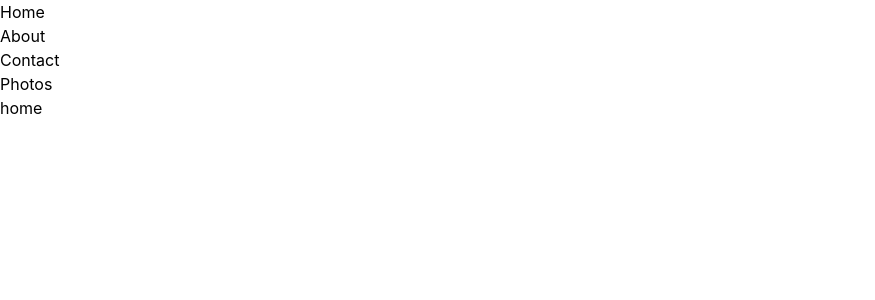
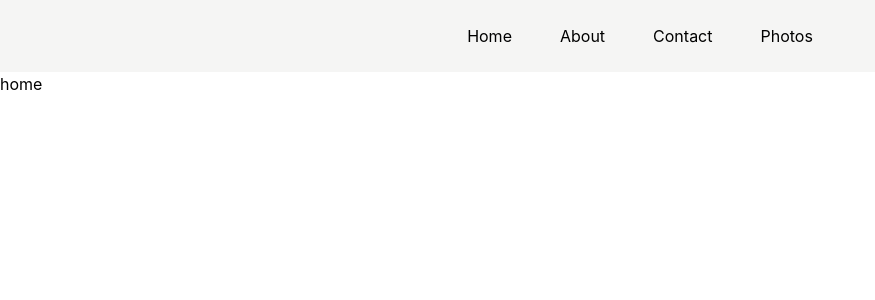
Before and after one commit to evinliu1/tanyny, a React (Vite) app: page / in a window 1280 px wide. Shown: the top 300 px of the page, without its empty margins (0-875 px from the left). Built offline with nearby package versions, Linux system fonts and the light colour scheme.

Commit message:
Added mobile hamburger menu with fullscreen overlay

```diff
--- a/package.json
+++ b/package.json
@@ -11,6 +11,7 @@
   },
   "dependencies": {
     "@tailwindcss/vite": "^4.3.2",
+    "lucide-react": "^1.24.0",
     "react": "^19.2.7",
     "react-dom": "^19.2.7",
     "react-router-dom": "^7.18.1",
--- a/src/components/Navbar.tsx
+++ b/src/components/Navbar.tsx
@@ -1,9 +1,13 @@
+import { useState } from "react";
 import { Link } from "react-router-dom";
+import { Menu, X } from "lucide-react";
 
 const Navbar = () => {
+  const [isOpen, setIsOpen] = useState(false);
+
   return (
-    <nav>
-      <ul>
+    <nav className="py-6 bg-stone-100">
+      <ul className="gap-12 justify-center hidden md:flex">
         <li>
           <Link to="/">Home</Link>
         </li>
@@ -17,6 +21,38 @@ const Navbar = () => {
           <Link to="/photos">Photos</Link>
         </li>
       </ul>
+      <button
+        className="md:hidden fixed top-3 right-3 z-10"
+        onClick={() => setIsOpen(!isOpen)}
+      >
+        {isOpen ? <X /> : <Menu />}
+      </button>
+      {isOpen && (
+        <div className="fixed inset-0 bg-stone-200 z-0">
+          <ul className="h-full flex flex-col text-3xl items-center divide-y">
+            <li className="w-full text-center flex-1 flex items-center justify-center">
+              <Link to="/" onClick={() => setIsOpen(false)}>
+                Home
+              </Link>
+            </li>
+            <li className="w-full text-center flex-1 flex items-center justify-center">
+              <Link to="/about" onClick={() => setIsOpen(false)}>
+                About
+              </Link>
+            </li>
+            <li className="w-full text-center flex-1 flex items-center justify-center">
+              <Link to="/contact" onClick={() => setIsOpen(false)}>
+                Contact
+              </Link>
+            </li>
+            <li className="w-full text-center flex-1 flex items-center justify-center">
+              <Link to="/photos" onClick={() => setIsOpen(false)}>
+                Photos
+              </Link>
+            </li>
+          </ul>
+        </div>
+      )}
     </nav>
   );
 };
```
Also changed, not shown: 1 other file (tests, documents, lock files or other folders).
